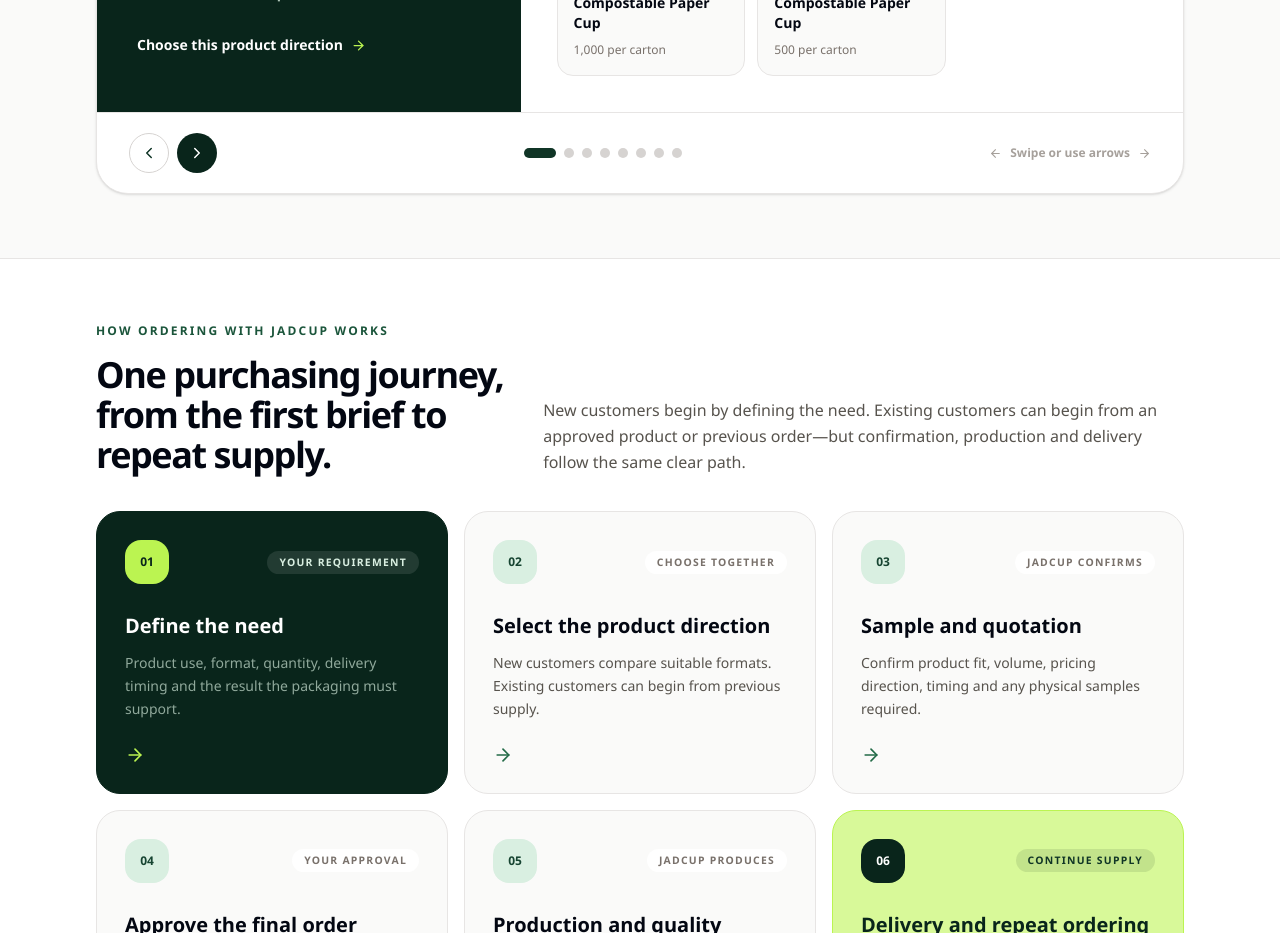
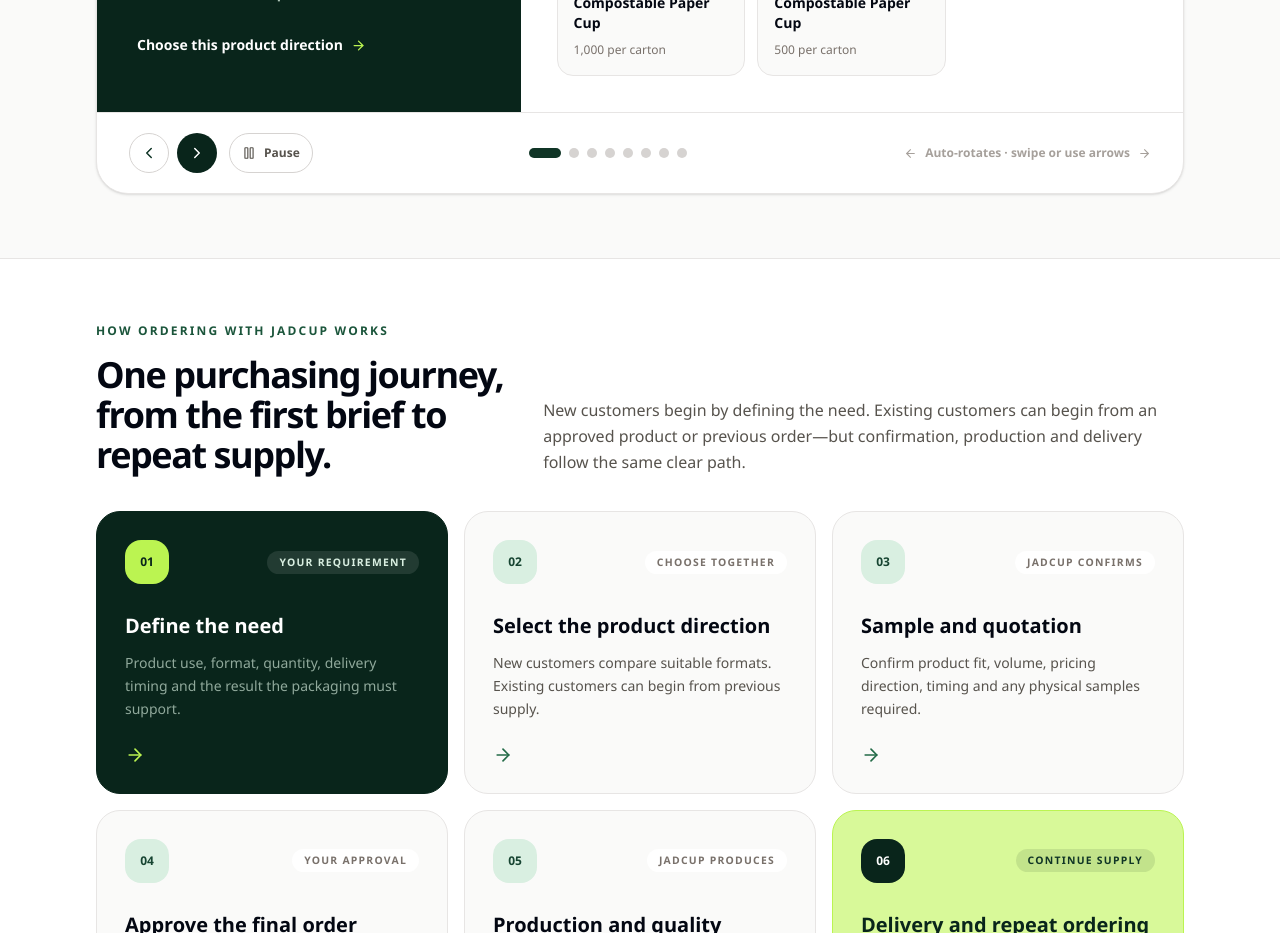
Before and after one commit to HooD1on/jadcup-customer-portal, a React (Vite) app: page / in a window 1280 px wide. Shown: the part 1440-2373 px from the top of the page. Built offline with nearby package versions, Linux system fonts and the light colour scheme; no server answers.

Commit message:
feat: automate carousel and improve finder backtracking

```diff
--- a/src/features/home/ProductFamilyCarousel.tsx
+++ b/src/features/home/ProductFamilyCarousel.tsx
@@ -9,6 +9,8 @@
   Coffee,
   CupSoda,
   IceCreamBowl,
+  Pause,
+  Play,
   ScrollText,
   ShieldCheck,
   ShoppingBag,
@@ -134,6 +136,10 @@
   const [products, setProducts] = useState<ShowcaseProduct[]>([]);
   const [loading, setLoading] = useState(true);
   const [carouselIndex, setCarouselIndex] = useState(0);
+  const [autoplayPaused, setAutoplayPaused] = useState(() =>
+    typeof window !== 'undefined' && window.matchMedia('(prefers-reduced-motion: reduce)').matches,
+  );
+  const [pointerInside, setPointerInside] = useState(false);
   const touchStartX = useRef<number | null>(null);
 
   useEffect(() => {
@@ -141,6 +147,14 @@
     getShowcaseProducts(controller.signal).then(setProducts).finally(() => setLoading(false));
     return () => controller.abort();
   }, []);
+
+  useEffect(() => {
+    if (autoplayPaused || pointerInside || document.hidden) return;
+    const timer = window.setTimeout(() => {
+      setCarouselIndex((current) => (current + 1) % productFamilyShowcase.length);
+    }, 6500);
+    return () => window.clearTimeout(timer);
+  }, [autoplayPaused, carouselIndex, pointerInside]);
 
   const activeFamily = productFamilyShowcase[carouselIndex];
   const ActiveFamilyIcon = activeFamily.icon;
@@ -175,6 +189,8 @@
       <div
         className="mt-7 overflow-hidden rounded-[2rem] border border-stone-200 bg-white shadow-sm"
         aria-live="polite"
+        onMouseEnter={() => setPointerInside(true)}
+        onMouseLeave={() => setPointerInside(false)}
         onTouchStart={(event) => { touchStartX.current = event.touches[0]?.clientX ?? null; }}
         onTouchEnd={(event) => handleTouchEnd(event.changedTouches[0]?.clientX ?? 0)}
         onTouchCancel={() => { touchStartX.current = null; }}
@@ -228,11 +244,20 @@
           <div className="flex items-center gap-2">
             <button type="button" onClick={showPreviousFamily} aria-label={t('Previous product family', '上一个产品类型')} className="flex h-10 w-10 items-center justify-center rounded-full border border-stone-300 text-jade-900 hover:border-jade-500"><ChevronLeft size={18} /></button>
             <button type="button" onClick={showNextFamily} aria-label={t('Next product family', '下一个产品类型')} className="flex h-10 w-10 items-center justify-center rounded-full bg-jade-950 text-white"><ChevronRight size={18} /></button>
+            <button
+              type="button"
+              onClick={() => setAutoplayPaused((paused) => !paused)}
+              aria-pressed={autoplayPaused}
+              className="ml-1 inline-flex h-10 items-center gap-2 rounded-full border border-stone-300 px-3 text-xs font-bold text-stone-600 transition hover:border-jade-500 hover:text-jade-900"
+            >
+              {autoplayPaused ? <Play size={14} /> : <Pause size={14} />}
+              {autoplayPaused ? t('Play', '播放') : t('Pause', '暂停')}
+            </button>
           </div>
           <div className="flex flex-wrap items-center justify-center gap-2" aria-label={t('Choose product family slide', '选择产品类型页')}>
             {productFamilyShowcase.map((family, index) => <button key={family.family} type="button" onClick={() => setCarouselIndex(index)} aria-label={t(family.title, family.titleZh)} aria-current={index === carouselIndex ? 'true' : undefined} className={`h-2.5 rounded-full transition ${index === carouselIndex ? 'w-8 bg-jade-900' : 'w-2.5 bg-stone-300 hover:bg-jade-300'}`} />)}
           </div>
-          <p className="hidden items-center gap-2 text-xs font-semibold text-stone-400 sm:flex"><ArrowLeft size={13} />{t('Swipe or use arrows', '滑动或使用箭头')}<ArrowRight size={13} /></p>
+          <p className="hidden items-center gap-2 text-xs font-semibold text-stone-400 sm:flex"><ArrowLeft size={13} />{t('Auto-rotates · swipe or use arrows', '自动轮转 · 可滑动或使用箭头')}<ArrowRight size={13} /></p>
         </div>
       </div>
     </section>
--- a/src/features/start/PackagingFinderPage.tsx
+++ b/src/features/start/PackagingFinderPage.tsx
@@ -227,6 +227,7 @@
 const FINDER_KEY = 'jadcup.portal.packaging-finder';
 
 function packagingChoicesForBusiness(business: string): FinderChoice[] {
+  if (!business) return Object.values(packagingCatalog);
   return (packagingByBusiness[business] || []).map((value) => packagingCatalog[value]).filter(Boolean);
 }
 
@@ -362,6 +363,10 @@
     localStorage.removeItem(FINDER_KEY);
   };
 
+  const goBack = () => {
+    setStep((currentStep) => Math.max(0, currentStep - 1));
+  };
+
   if (step === 3) {
     const query = new URLSearchParams({
       business: finder.business,
@@ -382,7 +387,7 @@
     return (
       <main className="flex-1 bg-stone-50">
         <div className="max-w-5xl mx-auto px-4 py-10 sm:px-6 sm:py-14 lg:px-8">
-          <button type="button" onClick={() => setStep(2)} className="inline-flex items-center gap-2 text-sm font-semibold text-stone-600 hover:text-jade-900"><ArrowLeft size={15} />{t('Change an answer', '修改答案')}</button>
+          <button type="button" onClick={() => setStep(2)} className="inline-flex items-center gap-2 rounded-full border border-stone-300 bg-white px-4 py-2.5 text-sm font-semibold text-stone-600 transition hover:border-jade-400 hover:text-jade-900"><ArrowLeft size={15} />{t('Back to decision options', '返回上一级决策选项')}</button>
           <div className="mt-6 overflow-hidden rounded-[2rem] border border-stone-200 bg-white">
             <div className="bg-jade-950 p-8 text-white sm:p-10 lg:p-12">
               <div className="flex h-12 w-12 items-center justify-center rounded-2xl bg-lime-300 text-jade-950"><PackageCheck size={23} /></div>
@@ -423,7 +428,11 @@
     <main className="flex-1 bg-stone-50">
       <div className="max-w-5xl mx-auto px-4 py-10 sm:px-6 sm:py-14 lg:px-8">
         <div className="flex items-center justify-between gap-5">
-          <Link to="/" className="inline-flex items-center gap-2 text-sm font-semibold text-stone-600 no-underline hover:text-jade-900"><ArrowLeft size={15} />{t('Customer home', '客户首页')}</Link>
+          {step > 0 ? (
+            <button type="button" onClick={goBack} className="inline-flex items-center gap-2 rounded-full border border-stone-300 bg-white px-4 py-2.5 text-sm font-semibold text-stone-600 transition hover:border-jade-400 hover:text-jade-900"><ArrowLeft size={15} />{t('Back to previous options', '返回上一级选项')}</button>
+          ) : (
+            <Link to="/" className="inline-flex items-center gap-2 text-sm font-semibold text-stone-600 no-underline hover:text-jade-900"><ArrowLeft size={15} />{t('Customer home', '客户首页')}</Link>
+          )}
           <p className="text-xs font-bold uppercase tracking-[0.14em] text-stone-400">{t('About one minute', '大约一分钟')}</p>
         </div>
         <div className="mt-6 grid grid-cols-3 gap-2" aria-label={t(`Step ${step + 1} of 3`, `第 ${step + 1} 步，共 3 步`)}>
@@ -463,7 +472,7 @@
         </div>
 
         <div className="mt-9 flex items-center justify-between gap-4 border-t border-stone-200 pt-6">
-          <button type="button" onClick={() => setStep((currentStep) => Math.max(0, currentStep - 1))} disabled={step === 0} className="inline-flex items-center gap-2 px-3 py-3 text-sm font-semibold text-stone-600 disabled:invisible"><ArrowLeft size={15} />{t('Back', '返回')}</button>
+          <button type="button" onClick={goBack} disabled={step === 0} className="inline-flex items-center gap-2 px-3 py-3 text-sm font-semibold text-stone-600 disabled:invisible"><ArrowLeft size={15} />{t('Previous step', '上一步')}</button>
           <button type="button" onClick={() => setStep((currentStep) => currentStep + 1)} disabled={!selected} className="inline-flex items-center gap-2 rounded-full bg-jade-900 px-6 py-3 text-sm font-bold text-white disabled:cursor-not-allowed disabled:opacity-40">{step === 2 ? t('See my starting route', '查看我的起始方案') : t('Continue', '继续')} <ArrowRight size={16} /></button>
         </div>
       </div>
```
